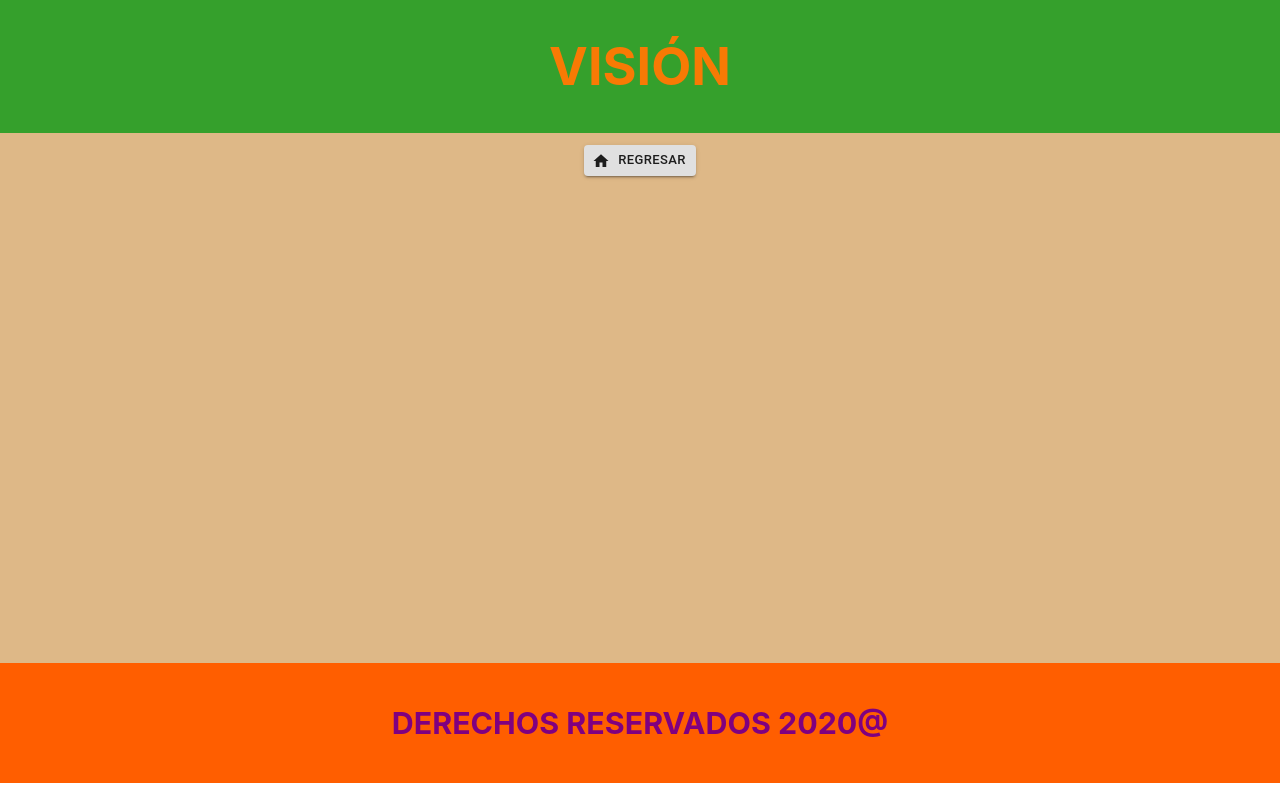
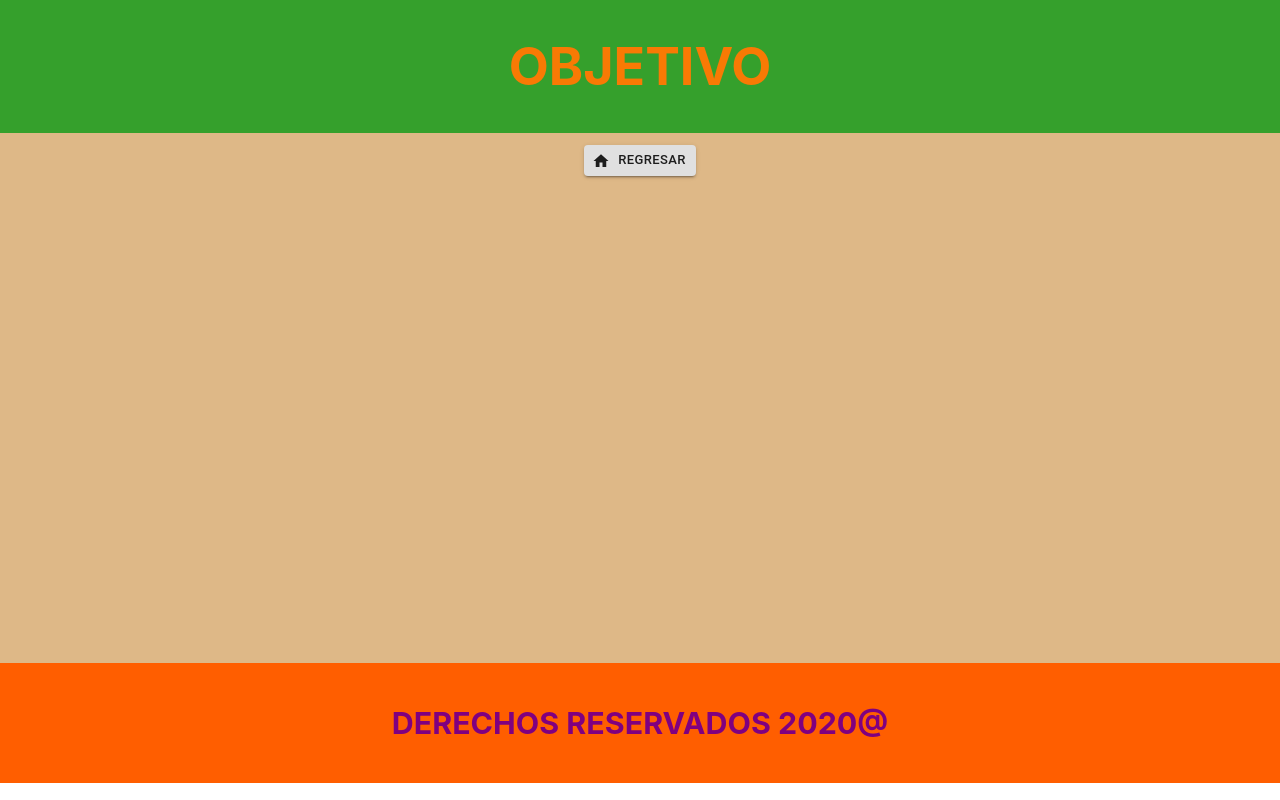
Before and after one commit to Ramon3210/kopanda, a React (Create React App) app: page /evaluacion in a window 1280 px wide. Built offline with nearby package versions, Linux system fonts and the light colour scheme.

Commit message:
Update Evaluacion.jsx

```diff
--- a/src/component/Evaluacion.jsx
+++ b/src/component/Evaluacion.jsx
@@ -8,7 +8,7 @@ class Evaluacion extends React.Component {
     render() {
         return (
             <div>
-            <Header name="VISIÓN" />
+            <Header name="OBJETIVO" />
                 <EvaluacionView />
                 <Footer />
             </div>
```
